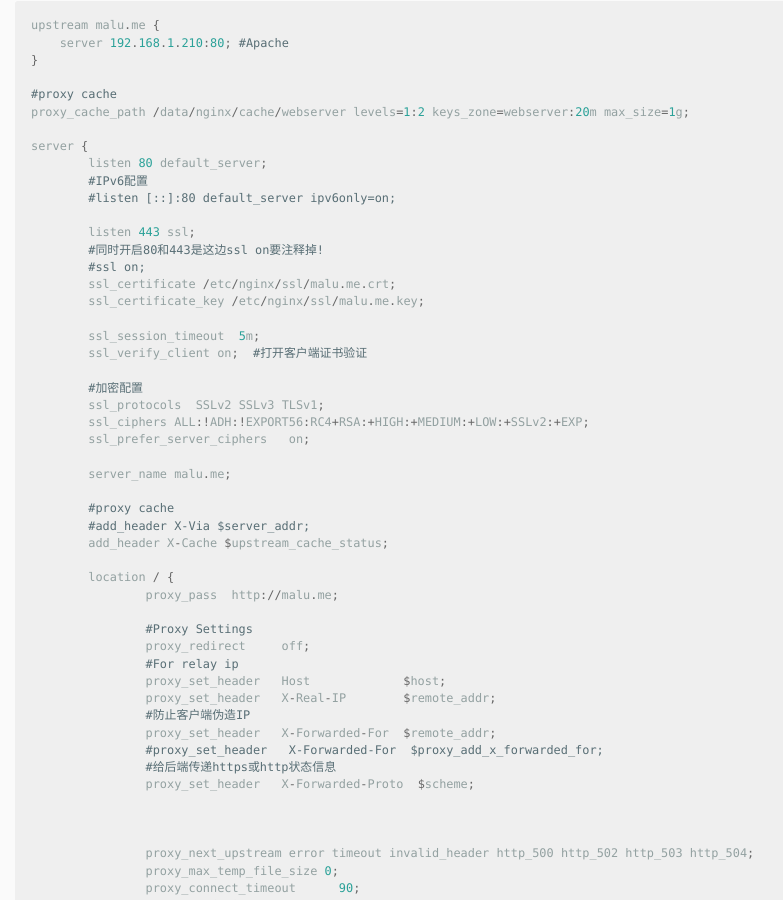
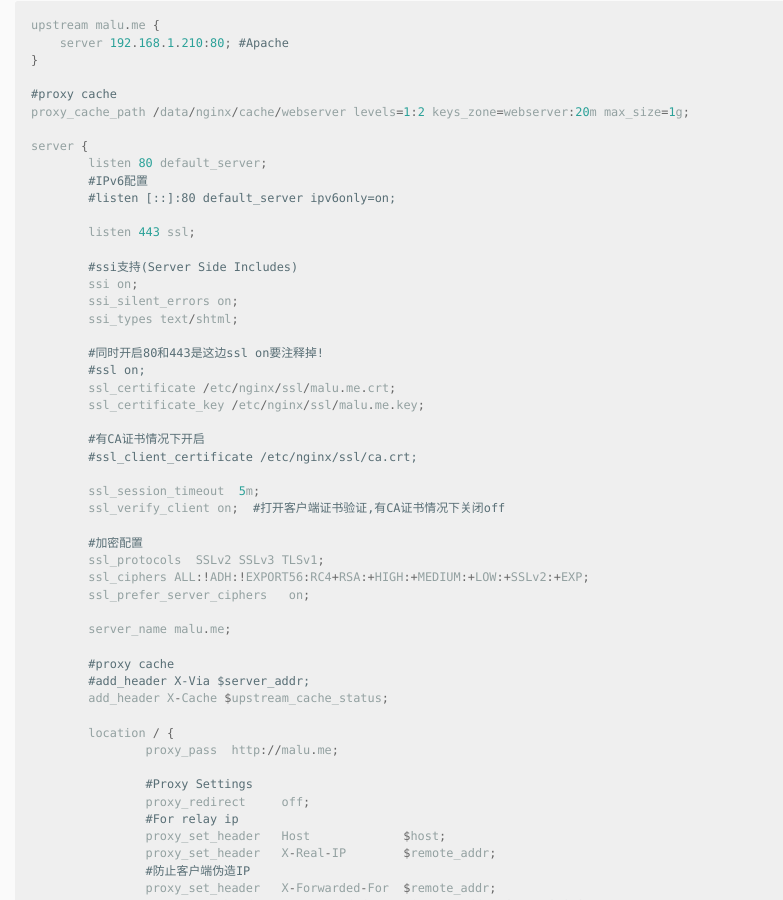
Before and after one commit to pingmalu/pingmalu.github.io, a Jekyll site: the page built from _posts/2016-06-30-Nginx日常笔记.md, in a window 1280 px wide and 900 px high, scrolled down 2591 px. Shown: the whole window, without its empty margins (185-968 px from the left). Built offline with Jekyll 4.4.1, drawn with Linux system fonts in a browser that asks for light colours; nearby versions of some CDN libraries.

Commit message:
'update'

```diff
--- a/_posts/2016-06-30-Nginx日常笔记.md
+++ b/_posts/2016-06-30-Nginx日常笔记.md
@@ -125,13 +125,22 @@ server {
         #listen [::]:80 default_server ipv6only=on;
 
         listen 443 ssl;
+
+        #ssi支持(Server Side Includes)
+        ssi on;
+        ssi_silent_errors on;
+        ssi_types text/shtml;
+
         #同时开启80和443是这边ssl on要注释掉!
         #ssl on;
         ssl_certificate /etc/nginx/ssl/malu.me.crt;
         ssl_certificate_key /etc/nginx/ssl/malu.me.key;
 
+        #有CA证书情况下开启
+        #ssl_client_certificate /etc/nginx/ssl/ca.crt;
+
         ssl_session_timeout  5m;
-        ssl_verify_client on;  #打开客户端证书验证
+        ssl_verify_client on;  #打开客户端证书验证,有CA证书情况下关闭off
 
         #加密配置
         ssl_protocols  SSLv2 SSLv3 TLSv1;
```
